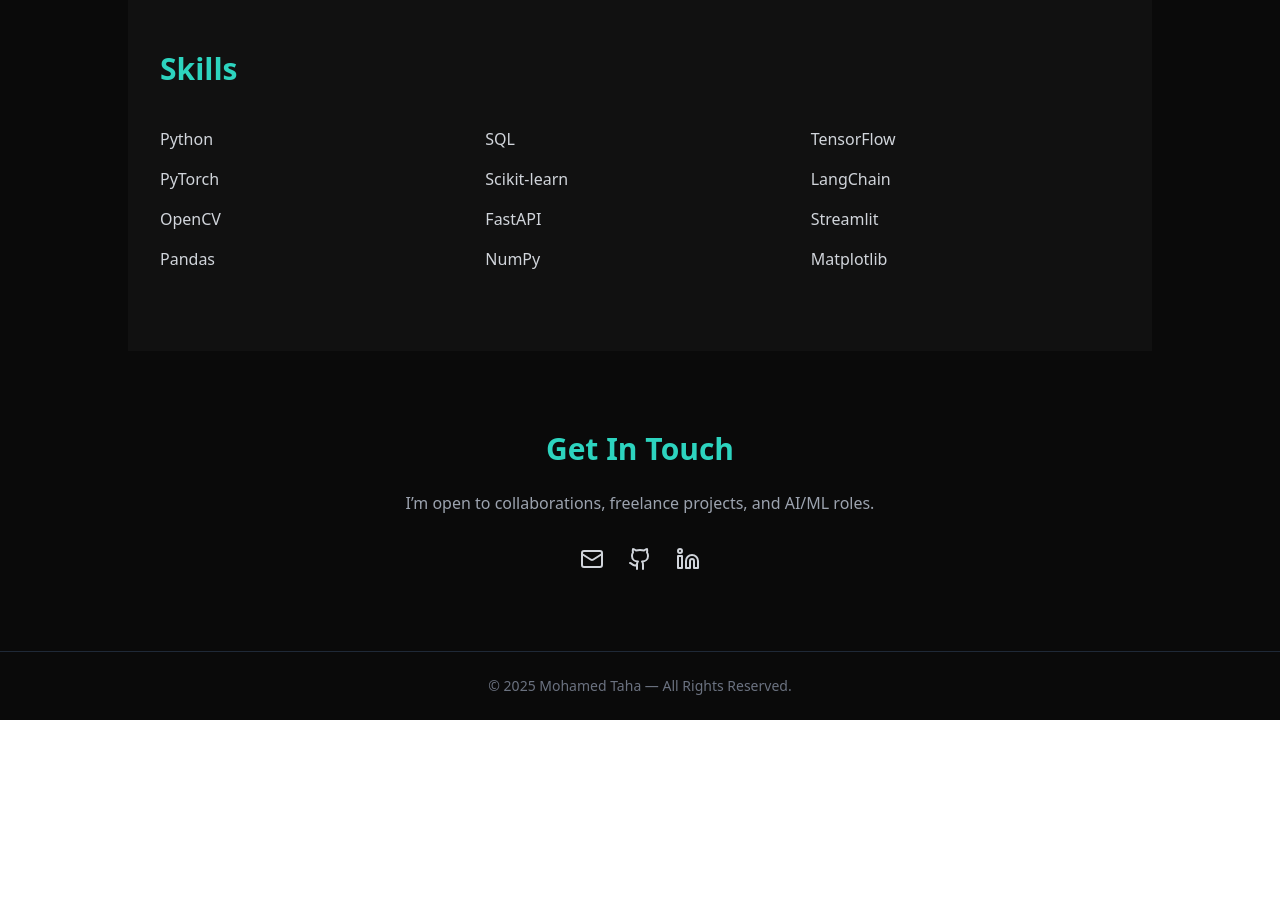
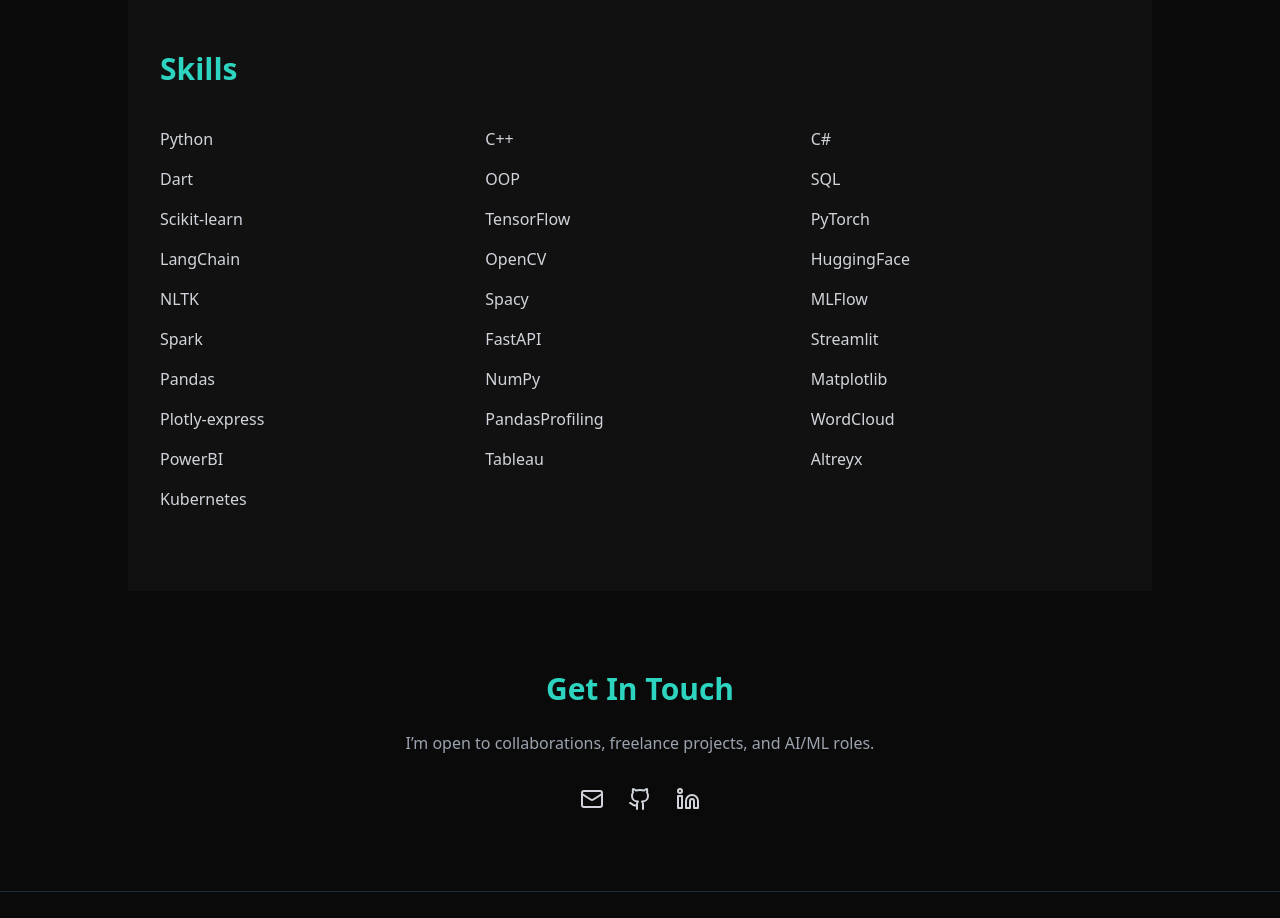
Before and after one commit to Mohamedtahaahmedtaha/portfolio, a React (Create React App) app: page / in a window 1280 px wide. Shown: the part 2100-3018 px from the top of the page. Before the commit the page ends 2820 px from the top, so only its background shows below. Built offline with nearby package versions, Linux system fonts and the light colour scheme.

Commit message:
update resume

```diff
--- a/src/App.tsx
+++ b/src/App.tsx
@@ -159,17 +159,33 @@ export default function App() {
         <h3 className="text-3xl font-bold mb-10 text-teal-400">Skills</h3>
         <div className="grid grid-cols-2 md:grid-cols-3 gap-4 text-gray-300">
           <span>Python</span>
+          <span>C++</span>
+          <span>C#</span>
+          <span>Dart</span>
+          <span>OOP</span>
           <span>SQL</span>
+          <span>Scikit-learn</span>
           <span>TensorFlow</span>
           <span>PyTorch</span>
-          <span>Scikit-learn</span>
           <span>LangChain</span>
           <span>OpenCV</span>
+          <span>HuggingFace</span>
+          <span>NLTK</span>
+          <span>Spacy</span>
+          <span>MLFlow</span>
+          <span>Spark</span>
           <span>FastAPI</span>
           <span>Streamlit</span>
           <span>Pandas</span>
           <span>NumPy</span>
           <span>Matplotlib</span>
+          <span>Plotly-express</span>
+          <span>PandasProfiling</span>
+          <span>WordCloud</span>
+          <span>PowerBI</span>
+          <span>Tableau</span>
+          <span>Altreyx</span>
+          <span>Kubernetes</span>
         </div>
       </section>
 
```
